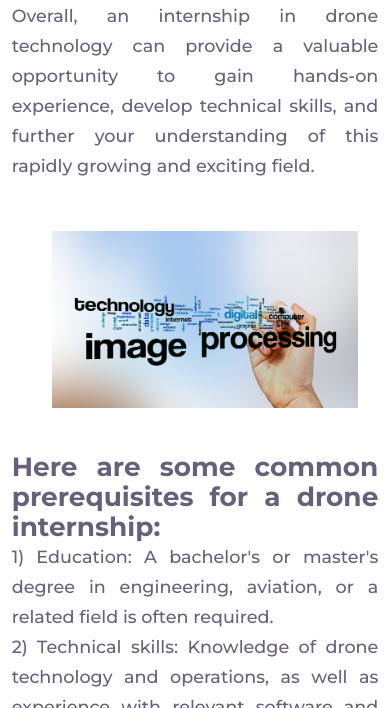
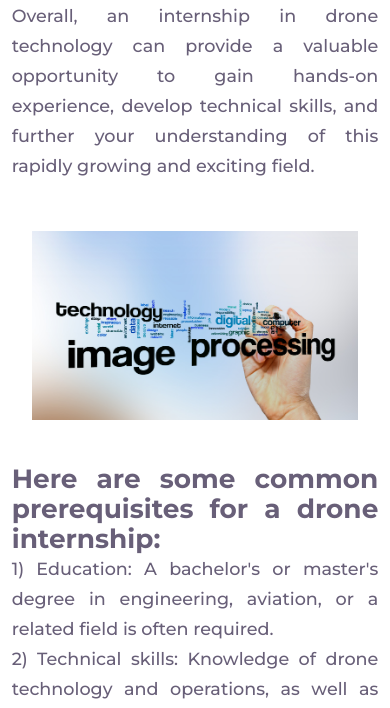
Before and after one commit to SahilPadhiyar18/LJK_DigitalOcean, a Django app: page / in a window 390 px wide. Shown: the part 5792-6500 px from the top of the page. Run offline with Django 4.2, Linux system fonts and the light colour scheme; parts of the project's set-up code (start-up, migrations or seed data) failed here and were passed over.

Commit message:
Update style12.css

```diff
--- a/static/style12.css
+++ b/static/style12.css
@@ -690,7 +690,7 @@ header.sticky{
             }
 
             .div1 {grid-area: 2 / 1 / 3 / 2;
-				padding-left: 20px;
+
 			padding-bottom: 20px;
 		}
             .div2 { grid-area: 2 / 1 / 3 / 2;
```
